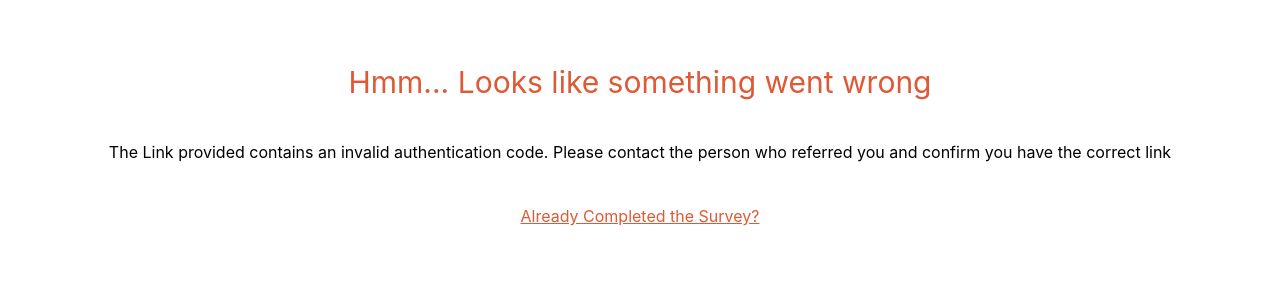
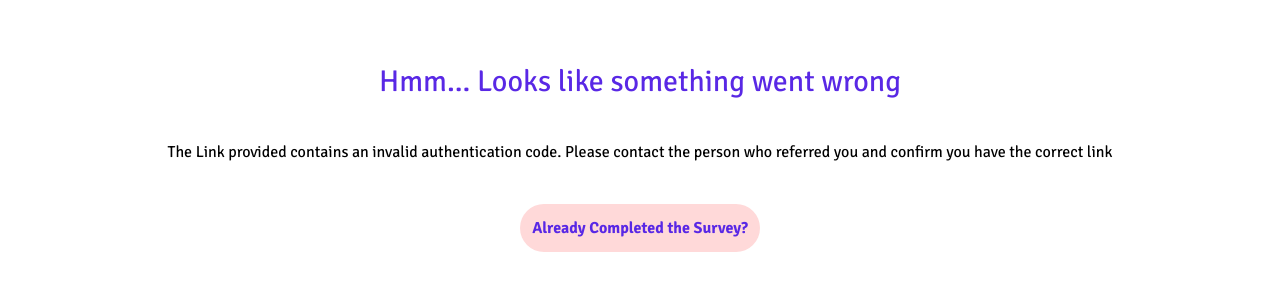
Before and after one commit to Vaugnie-Lindsey/SurveyApp, a React (Create React App) app: page /InvalidToken in a window 1280 px wide. Shown: the top 300 px of the page. Built offline with nearby package versions, Linux system fonts and the light colour scheme.

Commit message:
Small commit

```diff
--- a/src/Pages/InvalidToken.jsx
+++ b/src/Pages/InvalidToken.jsx
@@ -3,8 +3,8 @@ import { Link } from "react-router-dom";
 
 const InvalidToken = () => {
   return (
-    <div className="flex flex-col items-center min-h-screen p-16 gap-10">
-      <h1 className="text-3xl text-appOrange">
+    <div className="flex flex-col items-center min-h-screen p-16 gap-10 signika">
+      <h1 className="text-3xl text-appPurple">
         Hmm... Looks like something went wrong
       </h1>
       <p>
@@ -13,9 +13,9 @@ const InvalidToken = () => {
         link
       </p>
       <Link to="/ReturningUser">
-        <p className="text-appOrange underline">
+        <button className="bg-appPink text-appPurple font-bold p-3 rounded-3xl hover:text-appPink hover:bg-appPurple active:translate-y-3 transition-all text-center flex flex-row items-center justify-center">
           Already Completed the Survey?
-        </p>
+        </button>
       </Link>
     </div>
   );
```
